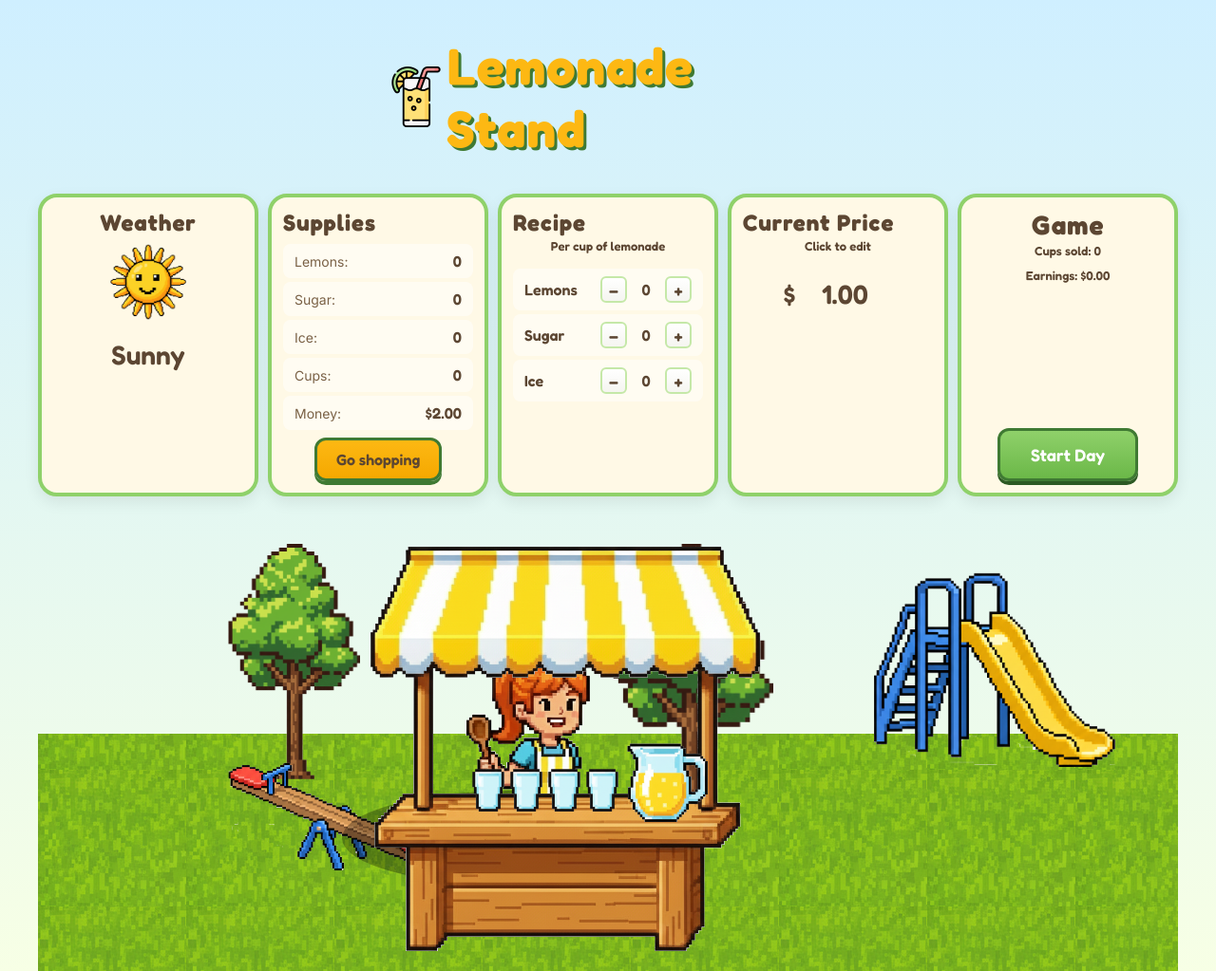
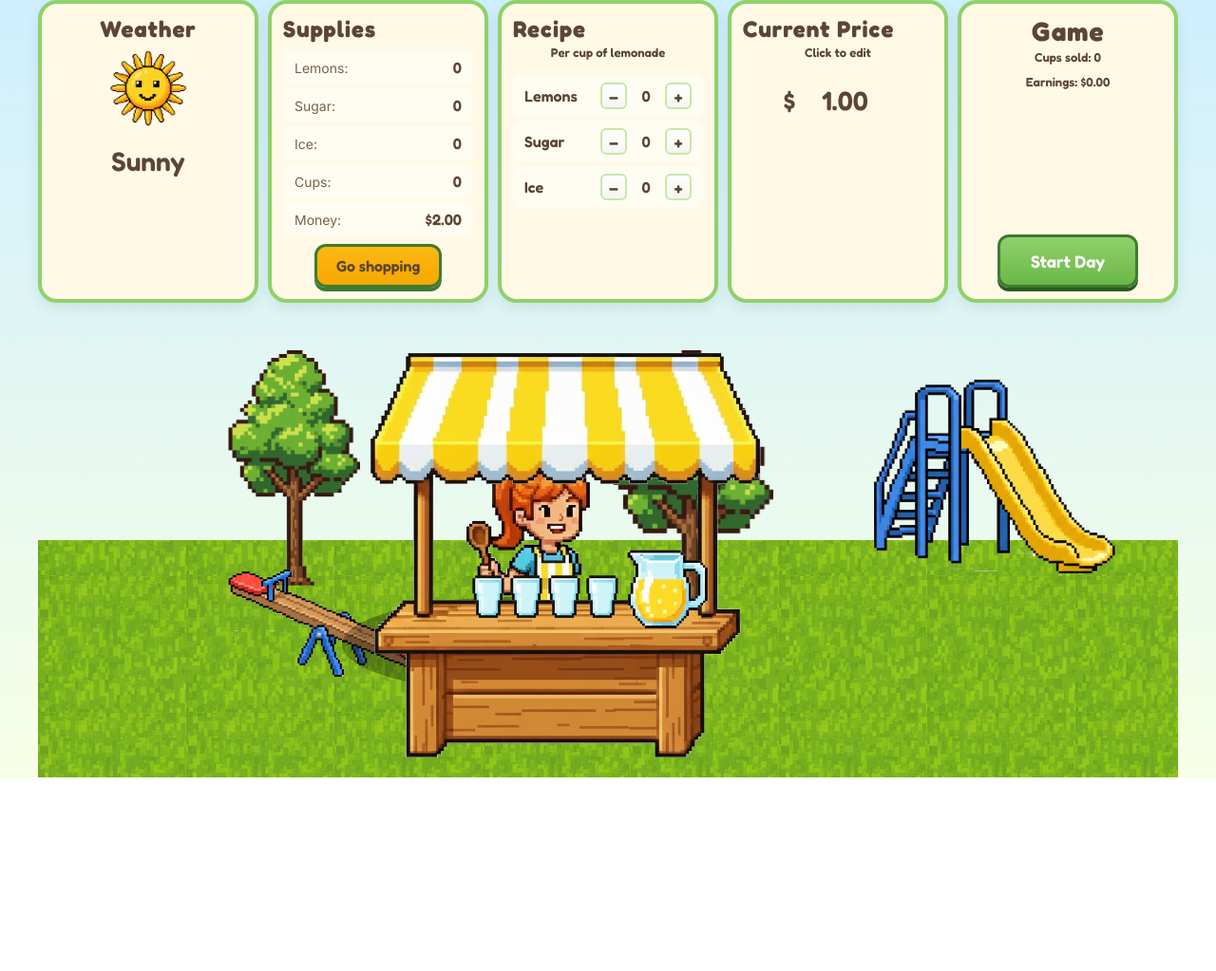
Before and after one commit to codegirl-007/lemonade-stand, a website with bundled scripts: page index.html in a window 1280 px wide. Shown: the whole page at 95% size. After the commit the page ends 819 px from the top, so only its background shows below. Built offline with nearby package versions, Linux system fonts and the light colour scheme.

Commit message:
narrow the columns, remove header

```diff
--- a/index.html
+++ b/index.html
@@ -10,10 +10,6 @@
 </head>
 
 <body>
-  <header class="game_header">
-    <img src="juice.png" class="game_header_icon">
-    <h1 class="game_header_title">Lemonade Stand</h1>
-  </header>
 
   <div class="dashboard">
     <section class="game_section weather_section">
--- a/style.css
+++ b/style.css
@@ -22,7 +22,7 @@ body {
   max-width: 1200px;
   margin: 0 auto;
   display: grid;
-  grid-template-columns: repeat(auto-fit, minmax(220px, 1fr));
+  grid-template-columns: repeat(auto-fit, minmax(145px, 1fr));
   gap: 10px;
 }
 
@@ -894,7 +894,7 @@ canvas {
     font-size: 36px;
   }
 
-  .game_section > p {
+  .game_section>p {
     font-size: 22px;
   }
 
```
